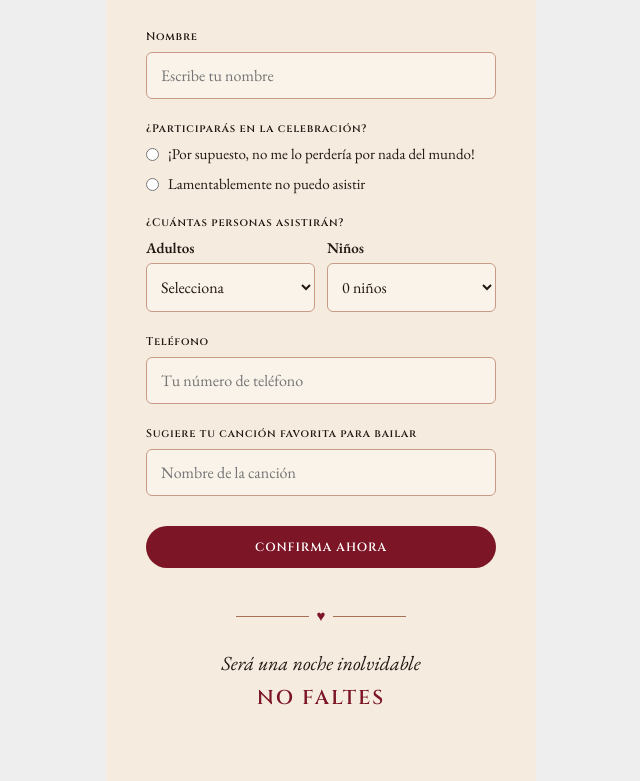
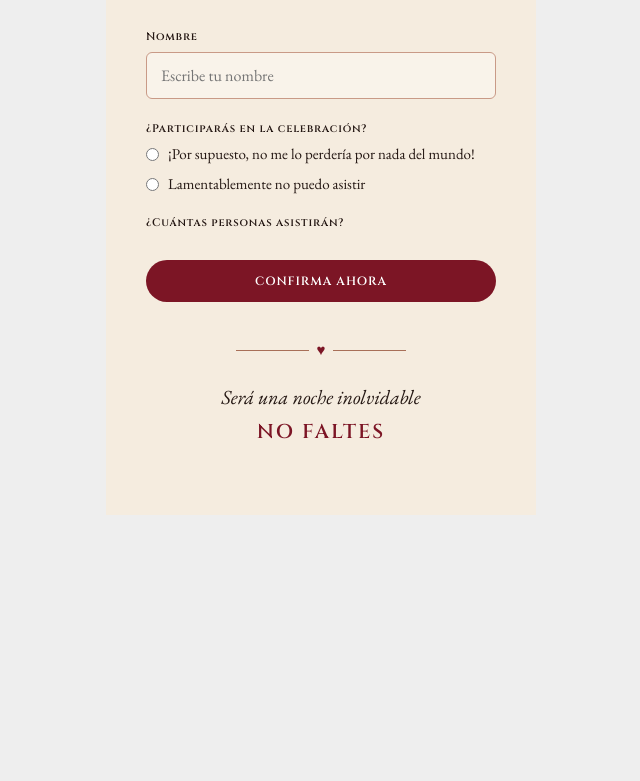
Before and after one commit to Amparo98/Mis60, a plain HTML site: page index.html in a window 1280 px wide. Shown: the part 2307-3088 px from the top of the page, without its empty margins (319-959 px from the left). After the commit the page ends 2822 px from the top, so only its background shows below. Drawn offline with nearby package versions, Linux system fonts and the light colour scheme.

```diff
--- a/index.html
+++ b/index.html
@@ -399,8 +399,10 @@
                 </label>
 
 
+                <!-- Bloque que se oculta si la persona no asistirá -->
+                <div id="attendanceDetails" class="attendance-details">
+
                     <div class="guests-row">
-
 
                         <!-- Adultos -->
                         <div class="guest-field">
@@ -412,7 +414,6 @@
                             <select
                                 id="adults"
                                 name="adults"
-                            required
                             >
 
                                 <option value="">
@@ -431,7 +432,6 @@
                         </div>
 
 
-
                         <!-- Niños -->
                         <div class="guest-field">
 
@@ -443,25 +443,17 @@
                                 id="children"
                                 name="children"
                             >
-
-                            <option value="0" selected>
-                                0 niños
-                            </option>
-
+                                <option value="0" selected>0 niños</option>
                                 <option value="1">1 niño</option>
                                 <option value="2">2 niños</option>
                                 <option value="3">3 niños</option>
                                 <option value="4">4 niños</option>
                                 <option value="5">5 niños</option>
-
                             </select>
 
                         </div>
 
                     </div>
-
-            </div>
-
 
 
                     <!-- Teléfono -->
@@ -481,7 +473,6 @@
                     </div>
 
 
-
                     <!-- Canción -->
                     <div class="form-group">
 
@@ -495,6 +486,10 @@
                             name="song"
                             placeholder="Nombre de la canción"
                         >
+
+                    </div>
+
+                </div>
 
             </div>
 
--- a/js/app.js
+++ b/js/app.js
@@ -165,6 +165,88 @@
     updateCountdown,
     1000
 );
+
+
+
+/* =====================================================
+   MOSTRAR / OCULTAR DETALLES SEGÚN ASISTENCIA
+===================================================== */
+
+const attendanceRadios =
+    document.querySelectorAll(
+        'input[name="attendance"]'
+    );
+
+
+const attendanceDetails =
+    document.getElementById(
+        "attendanceDetails"
+    );
+
+
+const adultsSelect =
+    document.getElementById("adults");
+
+const childrenSelect =
+    document.getElementById("children");
+
+
+function toggleAttendanceDetails() {
+
+    const checked =
+        document.querySelector(
+            'input[name="attendance"]:checked'
+        );
+
+
+    if (!attendanceDetails) {
+        return;
+    }
+
+
+    const isAttending =
+        checked && checked.value === "si";
+
+
+    attendanceDetails.hidden =
+        !isAttending;
+
+
+    /* Solo exigimos adultos si asiste */
+
+    if (adultsSelect) {
+
+        adultsSelect.required =
+            isAttending;
+
+
+        if (!isAttending) {
+            adultsSelect.value = "";
+        }
+
+    }
+
+
+    if (childrenSelect && !isAttending) {
+        childrenSelect.value = "0";
+    }
+
+}
+
+
+attendanceRadios.forEach((radio) => {
+
+    radio.addEventListener(
+        "change",
+        toggleAttendanceDetails
+    );
+
+});
+
+
+/* Estado inicial (por si el navegador recuerda una selección) */
+
+toggleAttendanceDetails();
 
 
 
```
Lines whose indentation alone changed are shown as unchanged.
